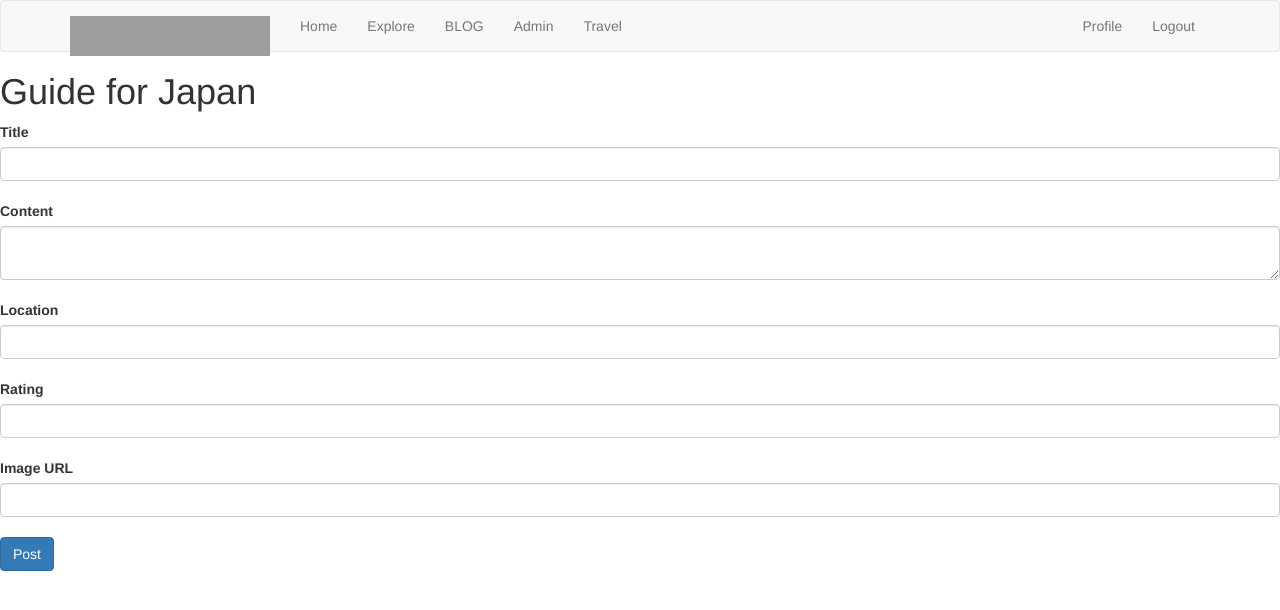
After one commit to RoyYeungJack/Ulifestyle_B04, a Flask app: page /guide_for_japan in a window 1280 px wide. The commit adds this page. Shown: the top 610 px of the page. Run offline with Flask 3, Linux system fonts and the light colour scheme; the visitor is signed in with stand-in values (Sample User, id 1); data comes from the database, SQL or seed files in the repository; data that the repository does not hold is empty; some libraries are stand-ins or nearby versions; grey boxes are pictures that could not be loaded.

Commit message:
Add japanGuide

```diff
--- a/app/forms.py
+++ b/app/forms.py
@@ -1,8 +1,8 @@
 from flask_wtf import FlaskForm
-from wtforms import StringField, PasswordField, BooleanField, SubmitField, \
+from wtforms import StringField, PasswordField, BooleanField, SubmitField, IntegerField, \
     TextAreaField
 from wtforms.validators import ValidationError, DataRequired, Email, EqualTo, \
-    Length
+    Length, URL
 from flask_babel import _, lazy_gettext as _l
 from app.models import User
 
@@ -67,3 +67,11 @@ class EditProfileForm(FlaskForm):
 class PostForm(FlaskForm):
     post = TextAreaField(_l('Say something'), validators=[DataRequired()])
     submit = SubmitField(_l('Submit'))
+
+class JapanPostForm(FlaskForm):
+    title = StringField('Title', validators=[DataRequired()])
+    content = TextAreaField('Content', validators=[DataRequired()])
+    location = StringField('Location', validators=[DataRequired()])
+    rating = IntegerField('Rating', validators=[DataRequired()])
+    image_url = StringField('Image URL', validators=[DataRequired(), URL()])
+    submit = SubmitField('Post')
--- a/app/models.py
+++ b/app/models.py
@@ -123,7 +123,7 @@ class BlogComt(db.Model):
 
 #---------------------------------------------------------------------------------
 
-#---------------------Mak Chun Kit(Gordy) Table--------------------------------------
+#---------------------Mak Chun Kit(Gordy) Table-----------------------------------
 
 
 class Country(db.Model):
@@ -158,3 +158,16 @@ class CityIntroduction(db.Model):
 
     def __repr__(self):
         return f'<CityIntroduction {self.city_name}>'
+
+class JapanPost(db.Model):
+    __tablename__ = 'japan_posts'
+    id = db.Column(db.Integer, primary_key=True)
+    author_id = db.Column(db.Integer, db.ForeignKey('user.id'))
+    title = db.Column(db.String(255), nullable=False)
+    content = db.Column(db.Text, nullable=False)
+    location = db.Column(db.String(255), nullable=False)
+    rating = db.Column(db.Integer, nullable=False)
+    image_url = db.Column(db.String(255), nullable=False)
+    created_at = db.Column(db.DateTime, default=datetime.utcnow)
+
+    author = db.relationship('User', backref='japan_posts')
--- a/app/routes.py
+++ b/app/routes.py
@@ -1,16 +1,18 @@
 from datetime import datetime
 import random
-from flask import render_template, flash, redirect, url_for, request, g
+from flask import render_template, flash, abort, redirect, url_for, request, g
 from flask_login import login_user, logout_user, current_user, login_required
 from werkzeug.urls import url_parse
+from werkzeug.utils import secure_filename
 from flask_babel import _, get_locale
 from app import app, db
 from app.email import send_password_reset_email
 from app.forms import LoginForm, RegistrationForm, EditProfileForm, PostForm, \
-    ResetPasswordRequestForm, ResetPasswordForm
-from app.models import User, Post, Country, City, CityIntroduction, BlogPost, BlogType, BlogComt
+    ResetPasswordRequestForm, ResetPasswordForm, JapanPostForm
+from app.models import User, Post, Country, City, CityIntroduction, BlogPost, BlogType, BlogComt, JapanPost
 from app.formblog import AddBlogPostForm, AddBlogTypeForm, EditBlogPostForm, \
     EditBlogTypeForm, AddPostComtForm,DelComtForm
+import os
 
 
 
@@ -392,12 +394,16 @@ def update_introduction(city_name):
     return redirect(url_for('city', city_name=city_name))
 
 @app.route('/edit_city/<city_name>')
+@login_required
 def edit_city(city_name):
+    if not current_user.is_admin:
+        abort(404)
+
     # Get the section to edit from the query parameters
     section = request.args.get('section', 'introduction')
 
     # Find the city in the database
-    city = City.query.filter_by(name=city_name).first()
+    city = City.query.filter_by(name=city_name).first_or_404()
 
     # Render the edit page
     return render_template('edit_city.html.j2', city=city, intro=city.introduction, section=section)
@@ -442,4 +448,49 @@ def update_city(city_name):
 
     # Redirect the user back to the city page
     return redirect(url_for('city', city_name=city_name))
-#---------------------------Gordy End-----------------------------------------
+
+@app.route('/guide_for_japan', methods=['GET', 'POST'])
+def guide_for_japan():
+    # Retrieve all posts for display
+    posts = JapanPost.query.order_by(JapanPost.id.desc()).all()
+
+    # Check if the user is logged in
+    if current_user.is_authenticated:
+        form = JapanPostForm()
+        # If the form submission is valid, process the post save.
+        if form.validate_on_submit():
+            new_post = JapanPost(
+                # Ensure the author is the current logged-in user.
+                author_id=current_user.id,
+                title=form.title.data,
+                content=form.content.data,
+                location=form.location.data,
+                rating=form.rating.data,
+                image_url=form.image_url.data
+            )
+            db.session.add(new_post)
+            db.session.commit()
+            flash('Post has been created successfully!')
+            return redirect(url_for('guide_for_japan'))
+        # If the user is logged in, display the form and posts.
+        return render_template('guide_for_japan.html.j2', form=form, posts=posts)
+    else:
+        # If the user is not logged in, do not display the form, only display the posts.
+        return render_template('guide_for_japan.html.j2', posts=posts)
+
+@app.route('/delete_post/<int:post_id>', methods=['POST'])
+@login_required
+def delete_post(post_id):
+    if not current_user.is_admin:
+        abort(403)
+    post = JapanPost.query.get_or_404(post_id)
+    db.session.delete(post)
+    db.session.commit()
+    flash('Post has been deleted successfully.', 'success')
+    return redirect(url_for('guide_for_japan'))
+
+
+@app.route('/view_japan_post/<int:post_id>')
+def view_japan_post(post_id):
+    post = JapanPost.query.get_or_404(post_id)
+    return render_template('view_japan_post.html.j2', post=post)
--- a/app/templates/city.html.j2
+++ b/app/templates/city.html.j2
@@ -18,8 +18,10 @@
     <div class="content-box" id="emergency_help" style="display: none;">{{ intro.emergency_help }}</div>
     <div class="content-box" id="transportation_info" style="display: none;">{{ intro.transportation_info }}</div>
 
-    <a id="edit-link" class="button" href="{{ url_for('edit_city', city_name=city.name, section='introduction') }}">Edit</a>
-    <button class="button" onclick="window.location.href='{{ url_for('travel', travel=travel) }}'">Cancel</button>
+    {% if current_user.is_authenticated and current_user.is_admin %}
+        <a id="edit-link" class="button" href="{{ url_for('edit_city', city_name=city.name, section='introduction') }}">Edit</a>
+    {% endif %}
+    <button class="button" onclick="window.location.href='{{ url_for('travel', travel=travel) }}'">Back</button>
 
 <script>
     var currentSection = 'introduction';
--- /dev/null
+++ b/app/templates/guide_for_japan.html.j2
@@ -0,0 +1,51 @@
+{% extends "base.html.j2" %}
+
+{% block content %}
+<h1>Guide for Japan</h1>
+
+<style>
+.posts-list {
+    display: flex;
+    flex-wrap: wrap;
+    justify-content: start;
+}
+
+.post-item {
+    border: 1px solid black;
+    margin: 10px;
+    padding: 10px;
+}
+</style>
+
+{% if form %}
+<form method="post">
+    {{ form.csrf_token() }}
+    {{ form.title.label }} {{ form.title(class="form-control") }}<br>
+    {{ form.content.label }} {{ form.content(class="form-control") }}<br>
+    {{ form.location.label }} {{ form.location(class="form-control") }}<br>
+    {{ form.rating.label }} {{ form.rating(class="form-control") }}<br>
+    {{ form.image_url.label }} {{ form.image_url(class="form-control") }}<br>
+    {{ form.submit(class="btn btn-primary") }}
+</form>
+{% endif %}
+
+<div class="posts-list">
+    {% for post in posts %}
+    <div class="post-item">
+        <img src="{{ post.image_url }}" alt="{{ post.title }}">
+        <h2>{{ post.title }}</h2>
+        <p>{{ post.content }}</p>
+        <p>Location: {{ post.location }}</p>
+        <p>Rating: {{ post.rating }}</p>
+        <p>Posted by: {{ post.author.username }}</p>
+        <a href="{{ url_for('view_japan_post', post_id=post.id) }}">Read more...</a>
+    </div>
+        {% if current_user.is_admin %}
+            <form action="{{ url_for('delete_post', post_id=post.id) }}" method="POST">
+                <button type="submit" class="btn btn-danger">Delete</button>
+            </form>
+        {% endif %}
+    {% endfor %}
+</div>
+
+{% endblock %}
```
Also changed, not shown: app/static/css/travel.css (+21 -0 lines), app/static/guide_for_japan.css (added, +11 -0 lines), app/templates/travel.html.j2 (+5 -2 lines), app/templates/view_japan_post.html.j2 (added, +64 -0 lines), test_blog.py (+34 -1 lines), README.md.
